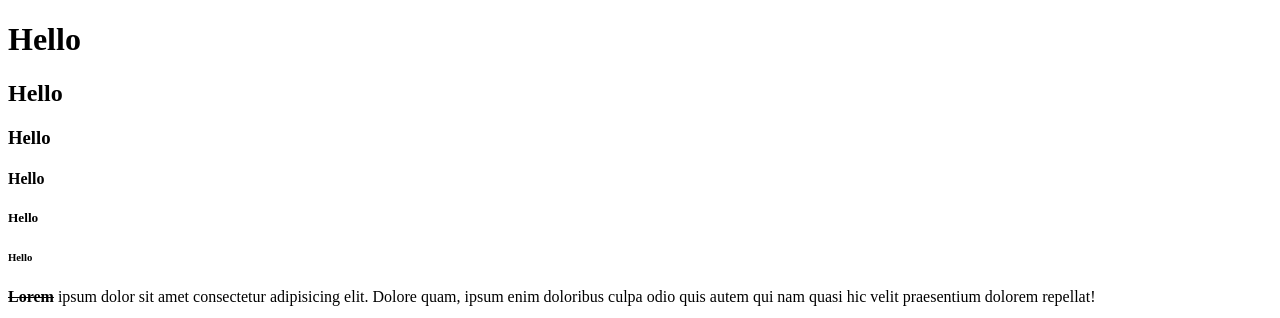
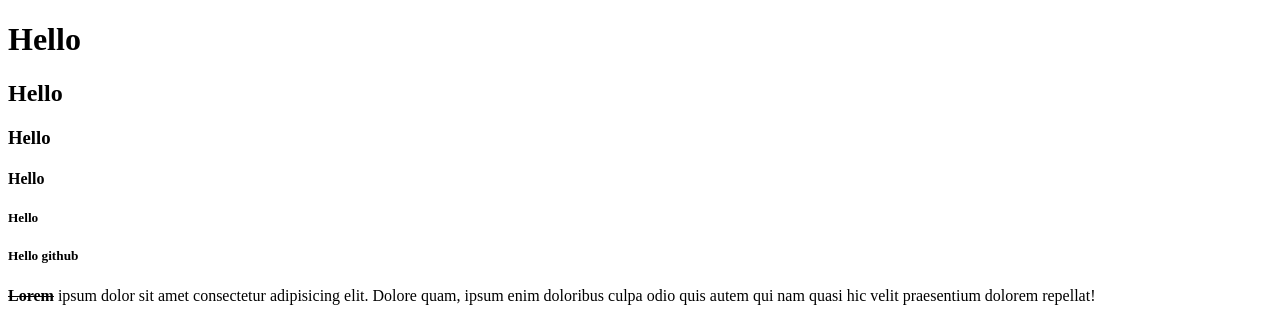
Before and after one commit to Kristichen/test-coutses, a plain HTML site: page index.html in a window 1280 px wide. Shown: the top 318 px of the page. Drawn offline with Linux system fonts and the light colour scheme.

Commit message:
add h5 text

```diff
--- a/index.html
+++ b/index.html
@@ -12,7 +12,7 @@
     <h3>Hello</h3>
     <h4>Hello</h4>
     <h5>Hello</h5>
-    <h6>Hello</h6>
+    <h5>Hello github</h5>
     <b></b>
 
     <p><b><s>Lorem</s></b> ipsum dolor sit amet consectetur adipisicing elit. Dolore quam, ipsum enim doloribus culpa odio quis autem qui nam quasi hic velit praesentium dolorem repellat!
```
